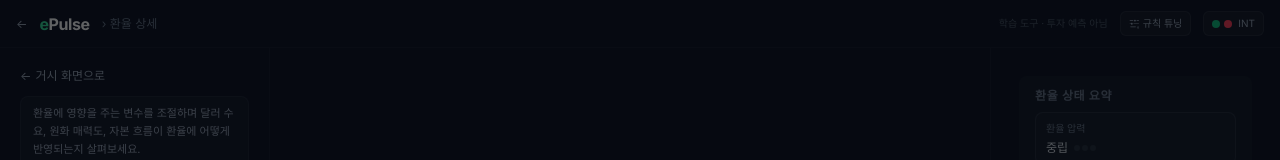
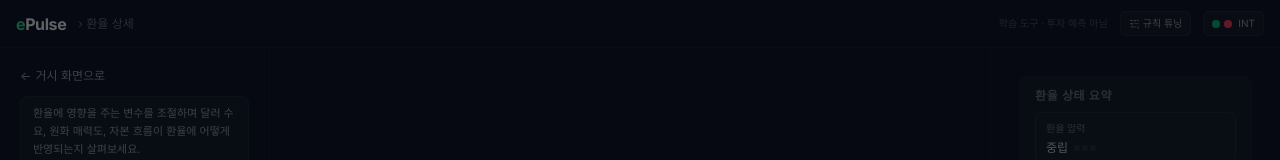
Before and after one commit to ibare/epulse, a React (Vite) app: page /#/fx in a window 1280 px wide. Shown: the top 160 px of the page. Built offline with nearby package versions, Linux system fonts and the light colour scheme.

Commit message:
상세 뷰 타이틀바의 뒤로가기 화살표 제거
컨트롤 패널의 '거시 화면으로' 링크로 충분하므로 중복 제거.

Co-Authored-By: Claude Opus 4.6 <noreply@anthropic.com>

```diff
--- a/src/components/layout/Header.tsx
+++ b/src/components/layout/Header.tsx
@@ -1,4 +1,4 @@
-import { useLocation, useNavigate } from 'react-router-dom';
+import { useLocation } from 'react-router-dom';
 import { useUIStore } from '../../store/uiStore';
 import { useRuleTuningStore } from '../../store/ruleTuningStore';
 import { viewByPath } from '../../domain/views/registry';
@@ -11,12 +11,10 @@ interface HeaderProps {
 
 export function Header({ onToggleLeft, onToggleRight, onToggleRules }: HeaderProps) {
   const location = useLocation();
-  const navigate = useNavigate();
   const colorScheme = useUIStore((s) => s.colorScheme);
   const toggleColorScheme = useUIStore((s) => s.toggleColorScheme);
   const modifiedCount = useRuleTuningStore((s) => Object.keys(s.overrides).length);
 
-  const isSubPage = location.pathname !== '/';
   const pageTitle = viewByPath[location.pathname]?.label;
 
   return (
@@ -31,15 +29,6 @@ export function Header({ onToggleLeft, onToggleRight, onToggleRules }: HeaderPro
         >
           ☰
         </button>
-        {isSubPage && (
-          <button
-            type="button"
-            onClick={() => navigate('/')}
-            className="cursor-pointer text-xs text-slate-400 hover:text-slate-200 transition-colors hidden sm:inline"
-          >
-            ←
-          </button>
-        )}
         <h1 className="text-base font-bold tracking-tight text-slate-100">
           <span className="text-emerald-400">e</span>Pulse
         </h1>
```
